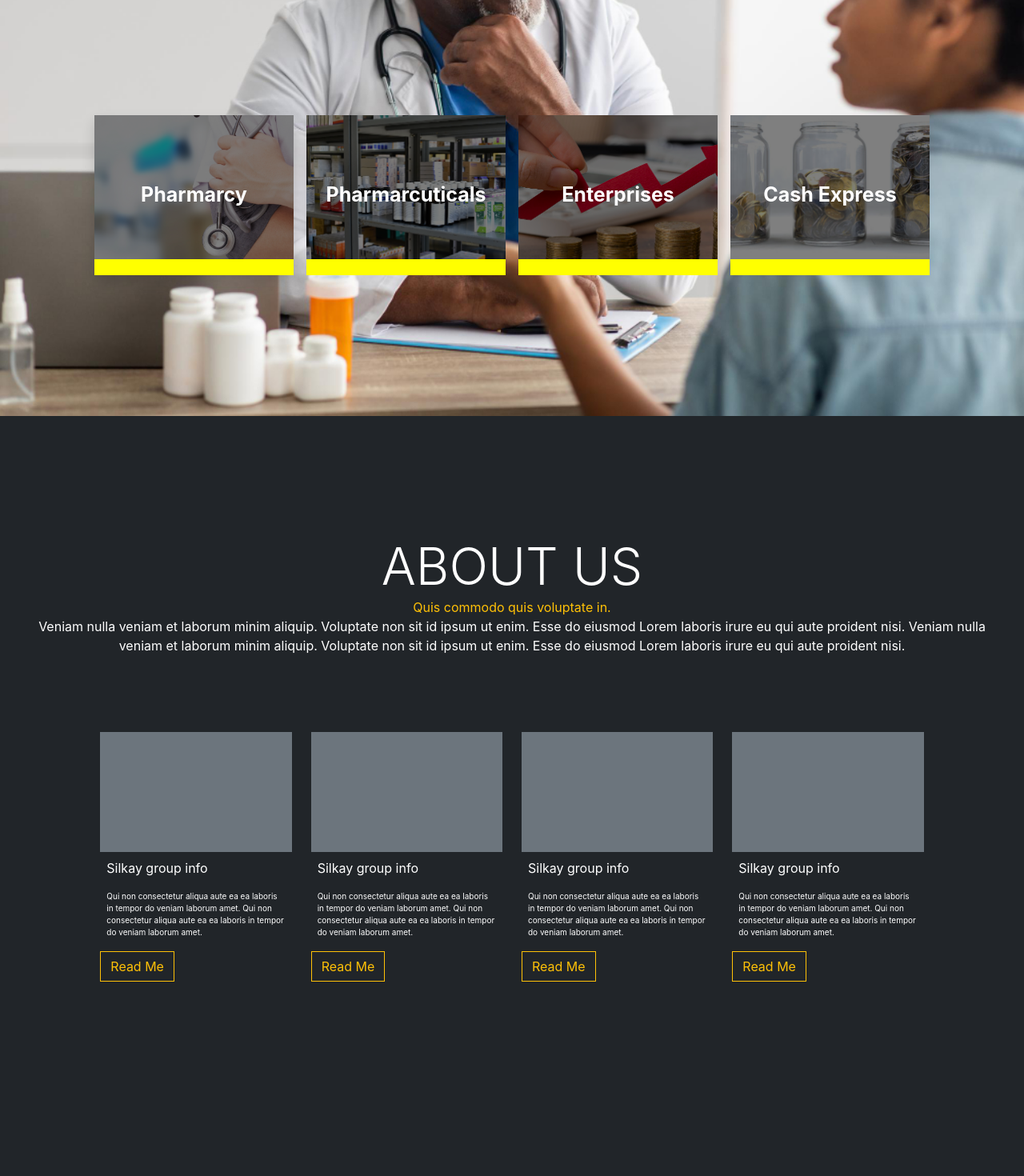
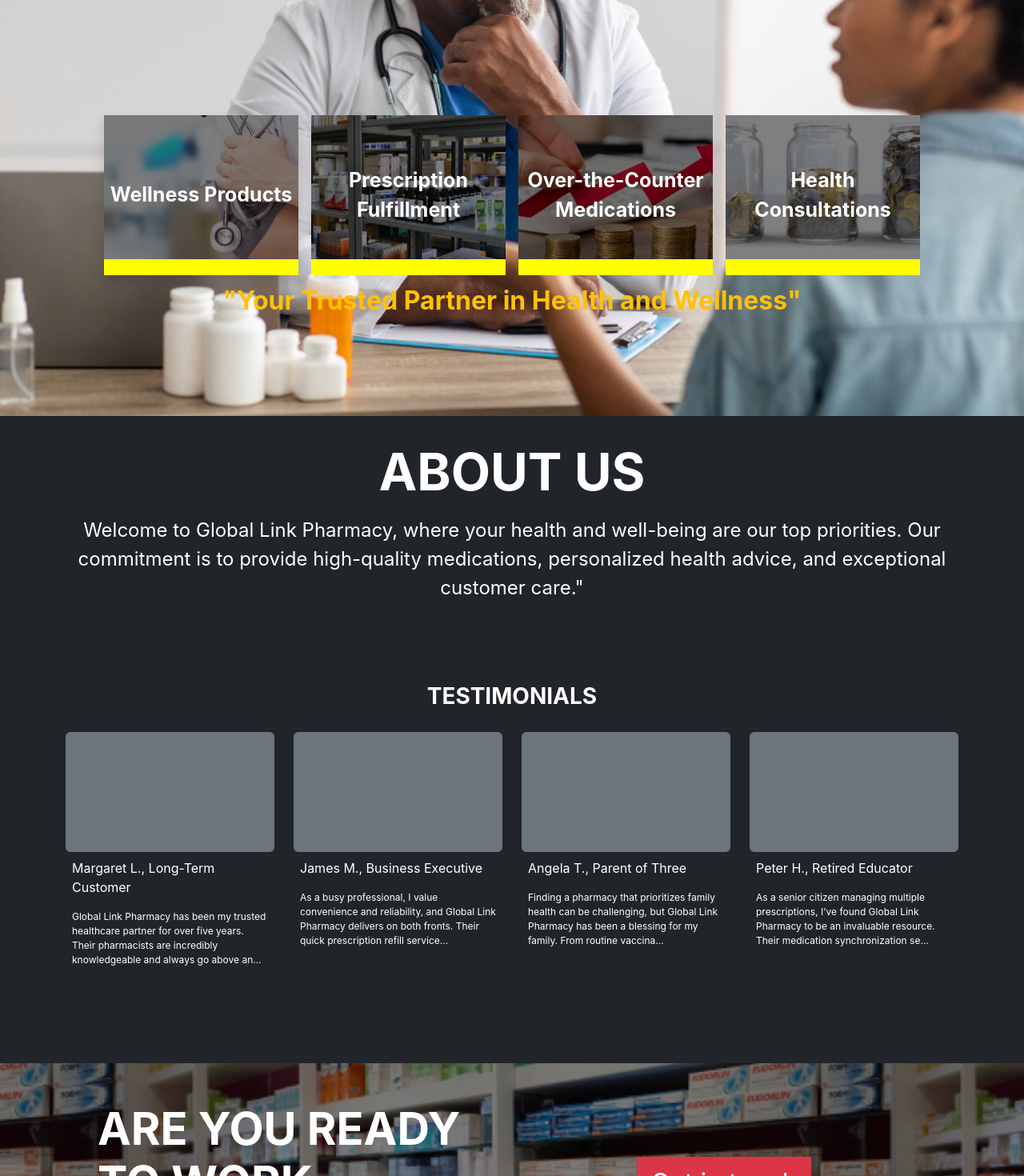
Before and after one commit to joshua-inf/globalLinkPharmacy, a React (Create React App) app: page / in a window 1280 px wide. Shown: the part 280-1750 px from the top of the page at 80% size. Built offline with nearby package versions, Linux system fonts and the light colour scheme.

Commit message:
added nav and some other changes

```diff
--- a/src/Pages/HomePage.js
+++ b/src/Pages/HomePage.js
@@ -10,6 +10,8 @@
 
 
 import { AiOutlineCheckCircle } from 'react-icons/ai'
+import { Testimonials } from './jsxcomponents'
+import { TestimonialsWriteups } from './info'
 
 
 
@@ -17,7 +19,7 @@
 const Home = () => {
     return (<>
         <div>
-            <div className='section1'>
+            <div className='section1 bg-dark'>
                 <div style={{ background: `url(${image8}) center fixed no-repeat`, backgroundSize: 'cover', minHeight: '100vh', width: '100%' }}>
                     <div className='p-3' >
                         <div className='row'>
@@ -41,7 +43,7 @@
                                         </div>
                                     </div>
                                 </div>
-                                <div>
+                                <div className='container'>
                                     <div className=''>
                                         <div className='row'>
                                             <div className='col-6 col-md-3 p-2  option'>
@@ -51,7 +53,7 @@
                                                         <div className='background'></div>
                                                     </div>
                                                     <div className='text-option' style={{}}>
-                                                        Pharmarcy
+                                                    Wellness Products
                                                     </div>
                                                     <div style={{ backgroundColor: 'yellow', height: '20px', width: '100%', position: 'absolute', bottom: '0' }}></div>
                                                 </div>
@@ -63,7 +65,7 @@
                                                         <div className='background'></div>
                                                     </div>
                                                     <div className='text-option' style={{}}>
-                                                        Pharmarcuticals
+                                                        Prescription Fulfillment
                                                     </div>
                                                     <div style={{ backgroundColor: 'yellow', height: '20px', width: '100%', position: 'absolute', bottom: '0' }}></div>
                                                 </div>
@@ -75,7 +77,7 @@
                                                         <div className='background'></div>
                                                     </div>
                                                     <div className='text-option' style={{}}>
-                                                        Enterprises
+                                                    Over-the-Counter Medications
                                                     </div>
                                                     <div style={{ backgroundColor: 'yellow', height: '20px', width: '100%', position: 'absolute', bottom: '0' }}></div>
                                                 </div>
@@ -87,13 +89,16 @@
                                                         <div className='background'></div>
                                                     </div>
                                                     <div className='text-option' style={{}}>
-                                                        Cash Express
+                                                    Health Consultations
                                                     </div>
                                                     <div style={{ backgroundColor: 'yellow', height: '20px', width: '100%', position: 'absolute', bottom: '0' }}></div>
                                                 </div>
                                             </div>
 
                                         </div>
+                                    </div>
+                                    <div className='text-warning fw-bold text-center fs-2'>
+                                    "Your Trusted Partner in Health and Wellness"
                                     </div>
                                 </div>
                             </div>
@@ -102,79 +107,31 @@
                     </div>
                 </div>
             </div>
-            <div style={{ minHeight: '100vh', padding:'150px 20px' }} className='bg-dark '>
+            <div style={{ minHeight: '100vh', padding:'' }} className='bg-dark p-3 '>
                 <div className='text-white'>
-                    <div className='text-center'>
-                        <div className='display-3'>ABOUT US</div>
-                        <div className='text-warning'>Quis commodo quis voluptate in.</div>
-                        <div>
-                            Veniam nulla veniam et laborum minim aliquip. Voluptate non sit id ipsum ut enim. Esse do eiusmod Lorem laboris irure eu qui aute proident nisi.
-                            Veniam nulla veniam et laborum minim aliquip. Voluptate non sit id ipsum ut enim. Esse do eiusmod Lorem laboris irure eu qui aute proident nisi.
+                    <div className='text-center container'>
+                        <div className='display-3 fw-bold my-3'>ABOUT US</div>
+                        <div className='fs-4'>
+                        Welcome to Global Link Pharmacy, where your health and well-being are our top priorities. Our commitment is to provide high-quality medications, personalized health advice, and exceptional customer care."
                         </div>
                     </div>
                     <div>
                         <div>
                             <div className='row'>
-                                <div className='col-md-1'></div>
-                                <div className='col-md-10 col-12'>
-                                    <div className='py-5 my-5'>
+                                <div className=''>
+                                    <div className='py-5 my-5 container'>
+                                        <div className='text-uppercase text-center fs-3 fw-bold'>
+                                            Testimonials
+                                        </div>
+                                        <br className='' />
                                         <div className='row'>
-                                            <div className='col-md-3 col-6'>
-                                                <div className='bg-secondary' style={{height:'150px'}}></div>
-                                                <div>
-                                                    <div className='p-2'>Silkay group info</div>
-                                                    <div className='p-2' style={{fontSize:'10px'}}>
-                                                        Qui non consectetur aliqua aute ea ea laboris in tempor do veniam laborum amet.
-                                                        Qui non consectetur aliqua aute ea ea laboris in tempor do veniam laborum amet.
-                                                    </div>
-                                                </div>
-                                                <div className='py-2'>
-                                                    <button className='btn btn-outline-warning rounded-0'>Read Me</button>
-                                                </div>
-                                            </div>
-                                            <div className='col-md-3 col-6'>
-                                                <div className='bg-secondary' style={{height:'150px'}}></div>
-                                                <div>
-                                                    <div className='p-2'>Silkay group info</div>
-                                                    <div className='p-2' style={{fontSize:'10px'}}>
-                                                        Qui non consectetur aliqua aute ea ea laboris in tempor do veniam laborum amet.
-                                                        Qui non consectetur aliqua aute ea ea laboris in tempor do veniam laborum amet.
-                                                    </div>
-                                                </div>
-                                                <div className='py-2'>
-                                                    <button className='btn btn-outline-warning rounded-0'>Read Me</button>
-                                                </div>
-                                            </div>
-                                            <div className='col-md-3 col-6'>
-                                                <div className='bg-secondary' style={{height:'150px'}}></div>
-                                                <div>
-                                                    <div className='p-2'>Silkay group info</div>
-                                                    <div className='p-2' style={{fontSize:'10px'}}>
-                                                        Qui non consectetur aliqua aute ea ea laboris in tempor do veniam laborum amet.
-                                                        Qui non consectetur aliqua aute ea ea laboris in tempor do veniam laborum amet.
-                                                    </div>
-                                                </div>
-                                                <div className='py-2'>
-                                                    <button className='btn btn-outline-warning rounded-0'>Read Me</button>
-                                                </div>
-                                            </div>
-                                            <div className='col-md-3 col-6'>
-                                                <div className='bg-secondary' style={{height:'150px'}}></div>
-                                                <div>
-                                                    <div className='p-2'>Silkay group info</div>
-                                                    <div className='p-2' style={{fontSize:'10px'}}>
-                                                        Qui non consectetur aliqua aute ea ea laboris in tempor do veniam laborum amet.
-                                                        Qui non consectetur aliqua aute ea ea laboris in tempor do veniam laborum amet.
-                                                    </div>
-                                                </div>
-                                                <div className='py-2'>
-                                                    <button className='btn btn-outline-warning rounded-0'>Read Me</button>
-                                                </div>
-                                            </div>
+                                            {
+                                                TestimonialsWriteups.map((data) =>  <Testimonials name={data.name} info={data.info}/>)
+                                            }
+
                                         </div>
                                     </div>
                                 </div>
-                                <div className='col-md-1'></div>
                             </div>
                         </div>
                     </div>
--- /dev/null
+++ b/src/Pages/info.js
@@ -0,0 +1,18 @@
+export let TestimonialsWriteups = [
+    {
+        name: 'Margaret L., Long-Term Customer',
+        info: "Global Link Pharmacy has been my trusted healthcare partner for over five years. Their pharmacists are incredibly knowledgeable and always go above and beyond to ensure my prescriptions are accurate and ready on time. I appreciate their personalized approach—every time I have questions about my medications, they patiently explain everything in detail. Whether I need advice on managing my diabetes or finding the right over-the-counter products, they consistently provide exceptional service. Global Link Pharmacy is more than just a pharmacy; it’s a place where I feel cared for and valued as a customer"
+    },
+    {
+        name: 'James M., Business Executive',
+        info: 'As a busy professional, I value convenience and reliability, and Global Link Pharmacy delivers on both fronts. Their quick prescription refill service and user-friendly online ordering system save me so much time. On top of that, their health consultations have been a game-changer for managing my blood pressure. The team truly cares about my well-being, offering practical lifestyle tips that complement my medications. I’ve recommended Global Link Pharmacy to all my colleagues—it’s rare to find a pharmacy that combines professionalism, efficiency, and genuine care'
+    },
+    {
+        name: 'Angela T., Parent of Three',
+        info:'Finding a pharmacy that prioritizes family health can be challenging, but Global Link Pharmacy has been a blessing for my family. From routine vaccinations for my kids to reliable advice on vitamins and supplements, their team has always been there to support us. Their friendly pharmacists make my children feel comfortable during flu shots, and their wellness products have been perfect for maintaining a healthy lifestyle at home. Global Link Pharmacy gives me peace of mind knowing that my family’s health is in good hands.'
+    },
+    {
+        name: 'Peter H., Retired Educator',
+        info:'As a senior citizen managing multiple prescriptions, I’ve found Global Link Pharmacy to be an invaluable resource. Their medication synchronization service ensures I never miss a dose, and their pharmacists are always ready to assist with my questions about drug interactions. What truly sets them apart is their compassionate and respectful attitude—they treat me like family. I also appreciate their health screenings, which have helped me stay on top of my overall health. Global Link Pharmacy isn’t just a pharmacy; it’s a cornerstone of our community'
+    }
+]
--- /dev/null
+++ b/src/Pages/jsxcomponents.js
@@ -0,0 +1,15 @@
+export const Testimonials = ({name, info}) => {
+    return (
+        <>
+            <div className='col-md-3 col-6 ' >
+                <div className='bg-secondary rounded' style={{ height: '150px' }}></div>
+                <div>
+                    <div className='p-2'>{name}</div>
+                    <div className='p-2' style={{ fontSize: '12px' }}>
+                        {info.substring(0, 150) + '...'}
+                    </div>
+                </div>
+            </div>
+        </>
+    )
+}
```
